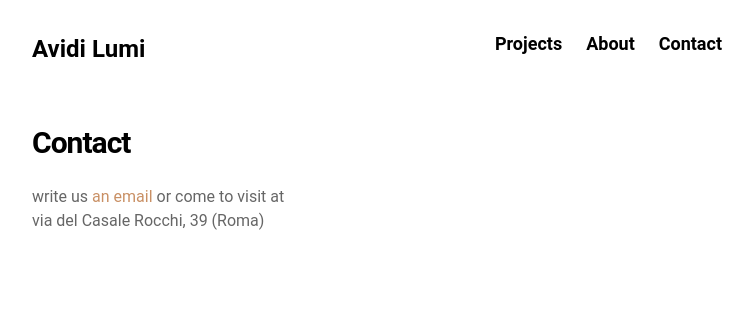
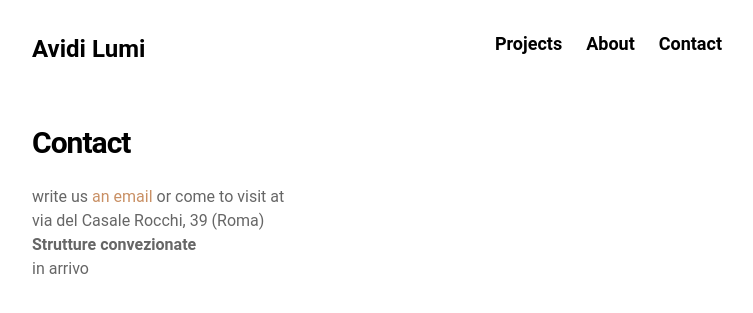
Before and after one commit to AvidiLumi/avidilumi.github.io, a Jekyll site: the page built from pages/contact.html, in a window 1280 px wide. Shown: the top 313 px of the page, without its empty margins (263-1016 px from the left). Built offline with Jekyll 4.4.1, drawn with Linux system fonts in a browser that asks for light colours; nearby versions of some CDN libraries.

Commit message:
strutture convenzionate

```diff
--- a/_data/settings.yml
+++ b/_data/settings.yml
@@ -51,7 +51,12 @@ contact: >
   # Contact
 
   write us [an email](mailto:info@avidilumi.com) or come to visit at<br>
-  via del Casale Rocchi, 39 (Roma)
+  via del Casale Rocchi, 39 (Roma)<br>
+
+  **Strutture convezionate**
+
+  <br>in arrivo
+
 
 #-------------------------------
 # Work Section
```
